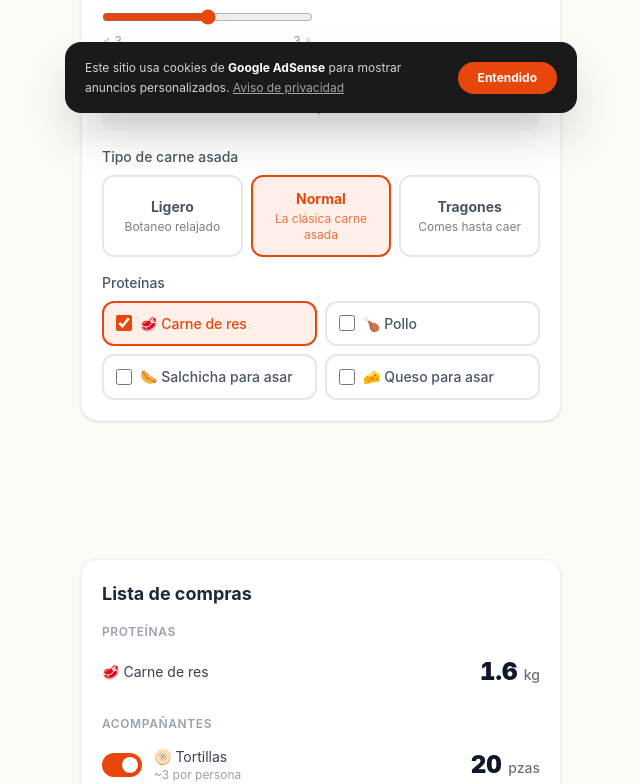
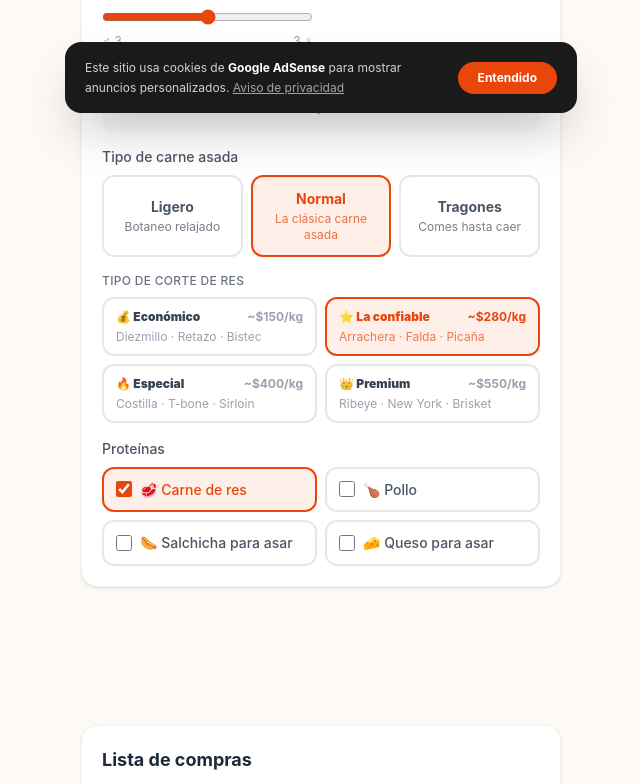
Before and after one commit to jndggonzalez1/calcuasada, a Next.js app: page / in a window 1280 px wide. Shown: the part 671-1455 px from the top of the page, without its empty margins (319-959 px from the left). Built offline with nearby package versions, Linux system fonts and the light colour scheme.

Commit message:
Tier de corte de res: 4 opciones con precio/kg, integrado al estimador

```diff
--- a/app/components/Calculadora.tsx
+++ b/app/components/Calculadora.tsx
@@ -25,6 +25,39 @@ const PROTEIN_OPTIONS: { key: keyof Proteinas; label: string }[] = [
   { key: "salchicha",label: "🌭 Salchicha para asar" },
   { key: "queso",    label: "🧀 Queso para asar" },
 ];
+
+const TIERS_RES = [
+  {
+    id: "economico",
+    emoji: "💰",
+    label: "Económico",
+    cortes: ["Diezmillo", "Retazo", "Bistec"],
+    precioKg: 150,
+  },
+  {
+    id: "confiable",
+    emoji: "⭐",
+    label: "La confiable",
+    cortes: ["Arrachera", "Falda", "Picaña"],
+    precioKg: 280,
+  },
+  {
+    id: "especial",
+    emoji: "🔥",
+    label: "Especial",
+    cortes: ["Costilla", "T-bone", "Sirloin"],
+    precioKg: 400,
+  },
+  {
+    id: "premium",
+    emoji: "👑",
+    label: "Premium",
+    cortes: ["Ribeye", "New York", "Brisket"],
+    precioKg: 550,
+  },
+] as const;
+
+type TierResId = typeof TIERS_RES[number]["id"];
 
 const PRICE_LABELS: Record<string, string> = {
   res:       "Carne de res ($/kg)",
@@ -118,6 +151,15 @@ export default function Calculadora({
   const [customPrices, setCustomPrices] = useState({ ...DEFAULT_PRICES });
   const [disabledRows, setDisabledRows] = useState<Set<string>>(new Set());
 
+  // Tier de res
+  const [tierRes, setTierRes] = useState<TierResId>("confiable");
+
+  const handleTierRes = (id: TierResId) => {
+    setTierRes(id);
+    const tier = TIERS_RES.find(t => t.id === id)!;
+    setCustomPrices(prev => ({ ...prev, res: tier.precioKg }));
+  };
+
   // Distribuidor state
   const [distribuidorOpen, setDistribuidorOpen] = useState(false);
   const [personaNombre, setPersonaNombre] = useState("");
@@ -151,7 +193,12 @@ export default function Calculadora({
   const puedeCalcular = !sinPersonas && !sinProteinas;
 
   const results = calcular(hombres, mujeres, ninos, tipo, proteinas, extras);
-  const prices  = priceTab === "promedio" ? DEFAULT_PRICES : customPrices;
+  const activeTier = TIERS_RES.find(t => t.id === tierRes)!;
+  const basePrices = priceTab === "promedio" ? DEFAULT_PRICES : customPrices;
+  const prices: Record<string, number> = {
+    ...basePrices,
+    ...(proteinas.res ? { res: priceTab === "promedio" ? activeTier.precioKg : customPrices.res } : {}),
+  };
   const bolsas  = extras.botanas ? Math.ceil(totalPersonas / 5) : 0;
 
   const isRowEnabled = (key: string) => !disabledRows.has(key);
@@ -461,6 +508,41 @@ export default function Calculadora({
             </button>
           ))}
         </div>
+
+        {/* Tier de carne de res */}
+        {proteinas.res && (
+          <div className="mb-4">
+            <p className="text-xs font-medium text-gray-500 mb-2 uppercase tracking-wide">Tipo de corte de res</p>
+            <div className="grid grid-cols-2 gap-2">
+              {TIERS_RES.map(tier => {
+                const selected = tierRes === tier.id;
+                return (
+                  <button
+                    key={tier.id}
+                    onClick={() => handleTierRes(tier.id)}
+                    className={`text-left rounded-xl border-2 px-3 py-2.5 transition-all ${
+                      selected
+                        ? "border-brasa bg-brasa-light"
+                        : "border-gray-200 hover:border-brasa/40 bg-white"
+                    }`}
+                  >
+                    <div className="flex items-center justify-between mb-1">
+                      <span className={`text-xs font-black ${selected ? "text-brasa" : "text-gray-700"}`}>
+                        {tier.emoji} {tier.label}
+                      </span>
+                      <span className={`text-xs font-bold ${selected ? "text-brasa" : "text-gray-400"}`}>
+                        ~${tier.precioKg}/kg
+                      </span>
+                    </div>
+                    <div className={`text-xs leading-tight ${selected ? "text-brasa/70" : "text-gray-400"}`}>
+                      {tier.cortes.join(" · ")}
+                    </div>
+                  </button>
+                );
+              })}
+            </div>
+          </div>
+        )}
 
         {/* Protein toggles */}
         <p className="text-sm font-medium text-gray-600 mb-2">Proteínas</p>
```
